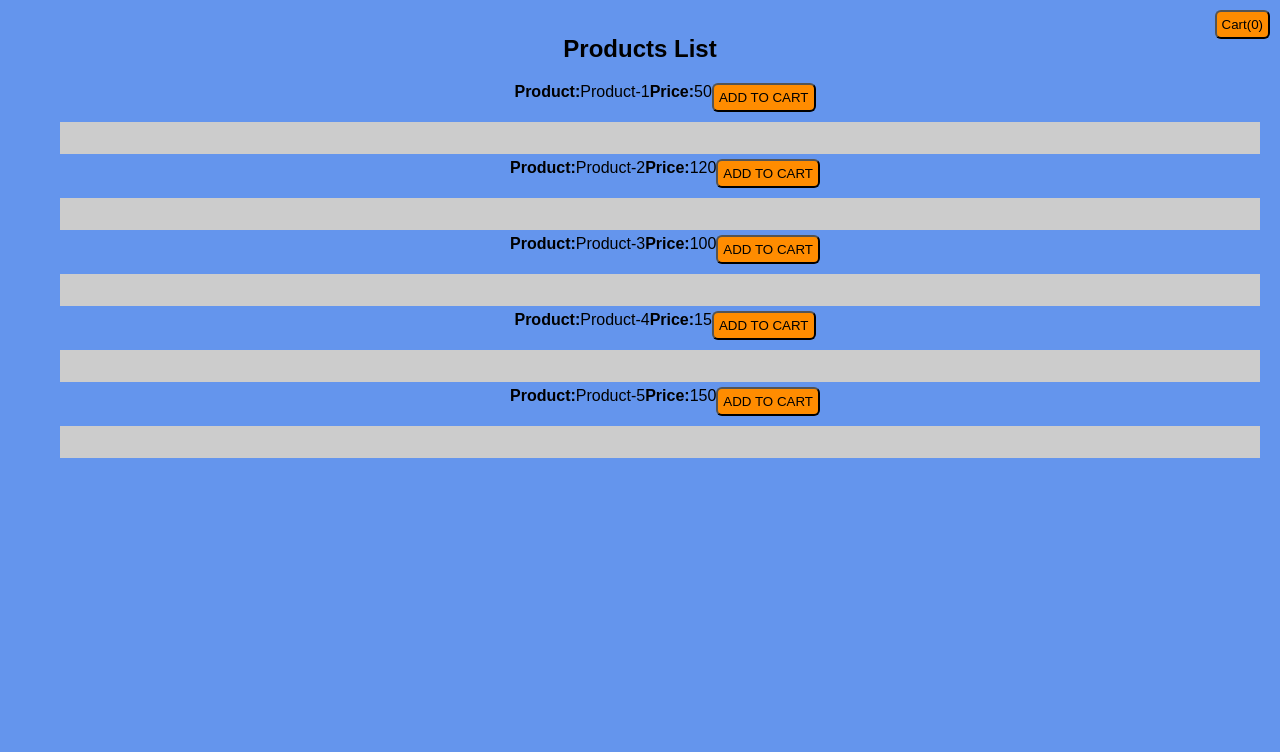
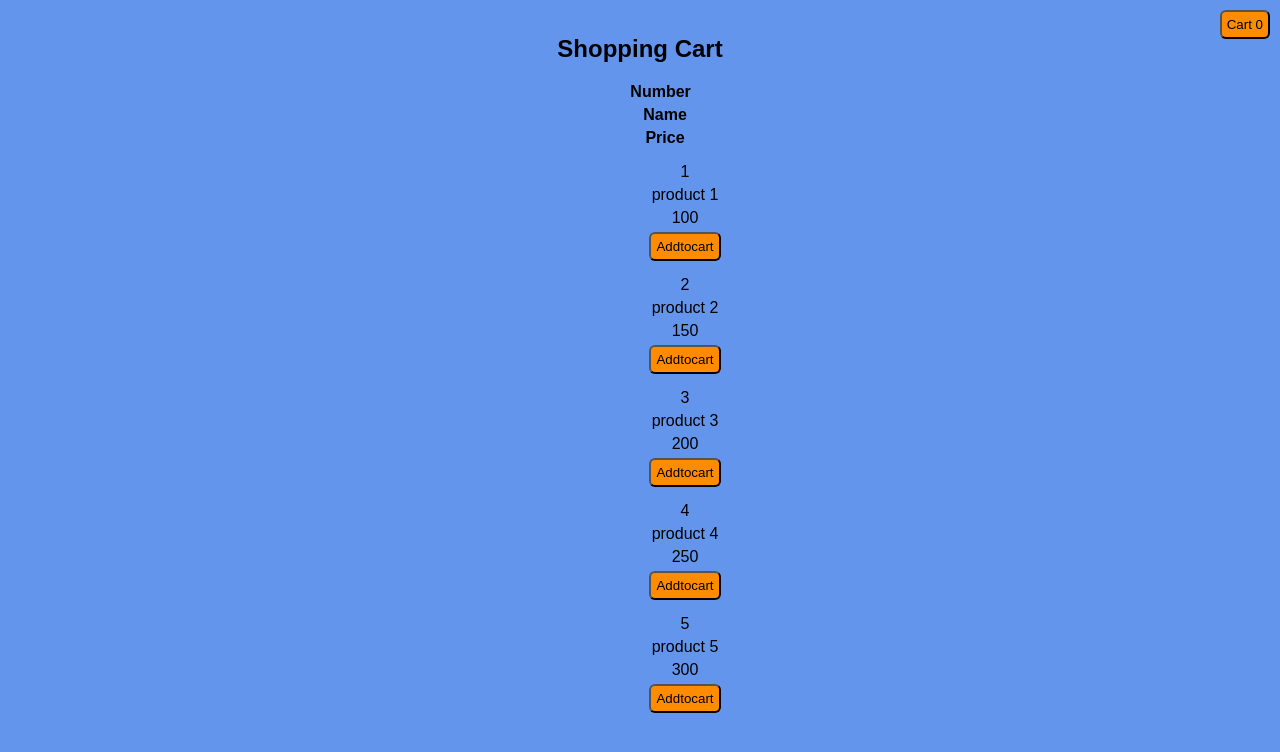
Before and after one commit to Shankar18294/React-shopping-cart, a React (Create React App) app: page / in a window 1280 px wide. Shown: the top 752 px of the page. Built offline with nearby package versions, Linux system fonts and the light colour scheme.

Commit message:
Update index.js

```diff
--- a/src/index.js
+++ b/src/index.js
@@ -1,108 +1,112 @@
-import React from "react";
-import ReactDOM from "react-dom";
-import "./index.css";
+import React from 'react';
+import ReactDOM from 'react-dom';
+import './index.css';
 
+//list of pages
 const pages = {
     PRODUCT_LIST: "PRODUCT_LIST",
     CART_LIST: "CART_LIST"
-};
+  };
 
-const renderApp = () => {
+let currentPage = pages.PRODUCT_LIST;
+
+//product list
+  const products = [
+    { id: 1, name: "product 1", price: 100},
+    { id: 2, name: "product 2", price: 150},
+    { id: 3, name: "product 3", price: 200},
+    { id: 4, name: "product 4", price: 250},
+    { id: 5, name: "product 5", price: 300},
+  ];
+  const cart = [];
+  const productCount=[];
+  var Totalprice=0;
+  for(var i=0;i<=products.length;i++){
+      productCount[i]=0;
+  }
+
+  const addToCart = productId => {
+    const [product] = products.filter(({ id }) => productId === id);
+    productCount[productId]++;
+    cart.push(product);
+    renderApp();
+  };
+
+  const Button = ({ message, onClick }) => (
+    <button onClick={onClick}>{message}</button>
+  );
+
+  const Product = ({ id, name, price}) => (
+    <ul>
+    <li className="productId">{id}</li>
+    <li className="productName">{name}</li>
+    <li className="productPrice">{price}</li>
+    <li className="btn"><Button message="Addtocart" onClick={addToCart.bind(null, id)} /></li>
+    </ul>
+  );
+  //displaying cart
+  const CartProduct = ({ id, name, price}) =>(
+  <div>
+    {productCount[id]>0?<ul>
+    <li className="productId">{id}</li>
+    <li className="productName">{name}</li>
+    <li className="productPrice">{price}</li>
+    <li className="productQunatity">{productCount[id]}<br/></li></ul>:''}
+  </div>
+  );
+  const goCart = () => {
+    currentPage = pages.CART_LIST;
+    for(var i=0;i<products.length;i++){
+      Totalprice+=productCount[i+1]*products[i].price;
+    }
+    renderApp();
+  };
+  const ProductList = () => (
+      <div>
+        <button className="goto-cart-btn" onClick={goCart}>
+        {`Cart  ${cart.length}`}
+        </button>
+        <h2>Shopping Cart</h2>
+        <ul className="headingList">
+        <li><b>Number&nbsp;&nbsp;</b></li>
+        <li><b>Name</b></li>
+        <li><b> Price</b></li>
+        </ul>
+       <ul className="productList">
+       {
+       products.map(({id, name, price}) => <Product id={id} name={name} price={price} />)
+       }</ul>
+     </div>
+    );
+    //displaying Cart list
+  const CartList = () => (
+        <div>
+        <h2>Cart List</h2>
+        <ul className="headingList">
+        <li><b>Number</b></li>
+        <li><b>Name</b></li>
+        <li><b>Price</b></li>
+        <li className="ItmQnty"><b>ItemQuantity</b></li>
+        </ul>
+        <ul className="cartList">{
+          products.map(({id, name, price}) => <CartProduct id={id} name={name} price={price} />)
+          }</ul>
+        <label><b>Total Amount : {Totalprice}</b></label>
+
+        </div>
+  );
+
+  //checking the current page and displaying it
+  const App = () => (
+    <div className="App">
+      {currentPage === pages.PRODUCT_LIST ? <ProductList /> : <CartList />}
+    </div>
+  );
+
+  //Displaying current page
+  const renderApp = () => {
     const rootElement = document.getElementById("root");
     ReactDOM.render(<App />, rootElement);
-};
+  };
 
-
-var currentPage = pages.PRODUCT_LIST;
-
-const products = [
-    { id: 1, name: "Product-1", price: 50},
-    { id: 2, name: "Product-2", price: 120},
-    { id: 3, name: "Product-3", price: 100},
-    { id: 4, name: "Product-4", price: 15},
-    { id: 5, name: "Product-5", price: 150 },
-];
-
-// let cart = {
-//     items: [{
-//         product: any,
-//         productCount: 0
-//     }]
-// };
-const cart = [];
-const prodCnt = [];
-// var totalCnt = 0;
-for (var i = 0; i <= products.length; i++) {
-    prodCnt[i] = 0;
-}
-
-const addToCart = productId => {
-    const [product] = products.filter(({ id }) => productId === id);
-    cart.push(product);
-    renderApp();
-};
-
-const goToCart = () => {
-    currentPage = pages.CART_LIST;
-    renderApp();
-};
-
-const AddToCartButton = ({ message, onClick }) => (
-    <button className="add-to-cart-btn" onClick={onClick}>
-        {message}
-    </button>
-);
-
-
-const Product = ({ id, name, price, inCart = false }) => (
-    <li className="product">
-        <div className="inline">
-            <b>Product: </b> {name}<br/>
-            <b>Price: </b> {price}
-            {!inCart && (
-                <AddToCartButton className="addcart"
-                    message="ADD TO CART"
-                    onClick={addToCart.bind(null, id)}
-                />
-            )}
-        </div>
-    </li>
-);
-
-const ProductList = () => (
-    <React.Fragment>
-        <h2>Products List</h2>
-        <ul>
-            {}
-            {products.map(product => <Product key={product.id} {...product} />)}
-        </ul>
-    </React.Fragment>
-);
-
-
-const CartList = () => (
-    <React.Fragment>
-        <h2>Cart List</h2>
-        <ul>
-            {cart.map((product, idx) => (
-                <Product key={idx} {...product} inCart={true} />
-            ))}
-        </ul>
-        <div>
-            <span>Subtotal: </span>
-            <strong>
-                {cart.reduce((subTotal, { price }) => subTotal + price, 0.0).toFixed(2)}
-            </strong>
-        </div>
-    </React.Fragment>
-);
-
-const App = () => (
-    <div className="App">
-        <button className="goto-cart-btn" onClick={goToCart}>
-            {`Cart(${cart.length})`}
-        </button>
-        {currentPage === pages.PRODUCT_LIST ? <ProductList /> : <CartList />}
-    </div>
-);
 renderApp();
```
